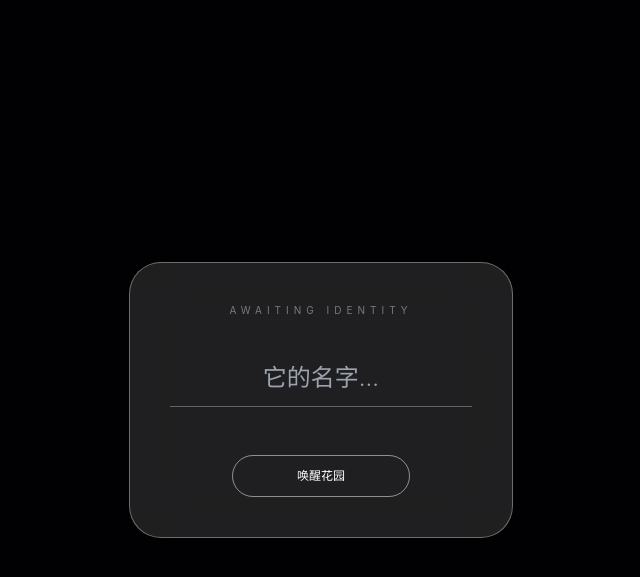
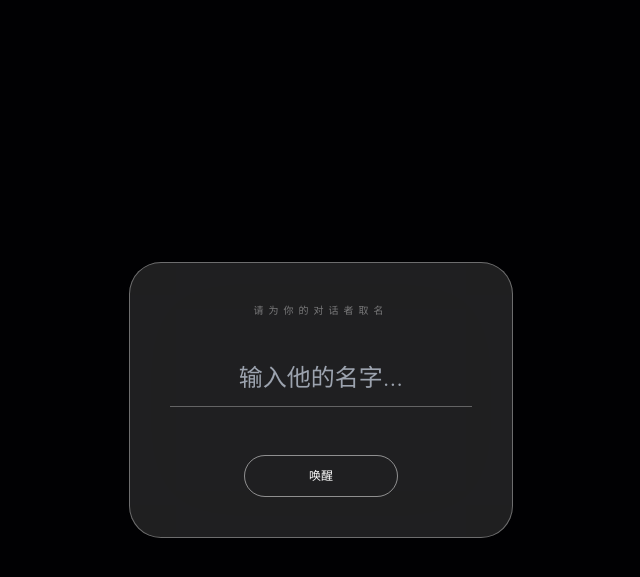
Before and after one commit to jenny0208/Phantom-Garden, a FastAPI app: page / in a window 1280 px wide. Shown: the top 577 px of the page, without its empty margins (319-959 px from the left). Run offline with FastAPI, Linux system fonts and the light colour scheme; some libraries are stand-ins or nearby versions.

Commit message:
Update index.html

```diff
--- a/templates/index.html
+++ b/templates/index.html
@@ -44,14 +44,14 @@
     <audio id="bg-music" loop><source src="/templates/Moonloops.MP3" type="audio/mpeg"></audio>
 
     <div class="fixed top-8 left-8 z-[120]">
-        <div class="tool-btn" onclick="if(confirm('清空所有记忆？')){localStorage.clear();location.reload();}">重置花园</div>
+        <div class="tool-btn" onclick="if(confirm('清空所有记忆？')){localStorage.clear();location.reload();}">重置</div>
     </div>
 
     <div id="setup-overlay" class="fixed inset-0 z-[150] bg-[#010103] flex items-center justify-center">
         <div class="glass-panel text-center w-96">
-            <h2 class="text-[10px] tracking-[0.5em] mb-8 opacity-40 uppercase">Awaiting Identity</h2>
-            <input type="text" id="ai-name-input" class="bg-transparent border-b border-white/30 w-full text-center py-3 outline-none mb-12 text-2xl font-light" placeholder="它的名字...">
-            <button onclick="startGarden()" class="border border-white/50 px-16 py-3 rounded-full text-xs hover:bg-white/10 transition">唤醒花园</button>
+            <h2 class="text-[10px] tracking-[0.5em] mb-8 opacity-40 uppercase">请为你的对话者取名</h2>
+            <input type="text" id="ai-name-input" class="bg-transparent border-b border-white/30 w-full text-center py-3 outline-none mb-12 text-2xl font-light" placeholder="输入他的名字...">
+            <button onclick="startGarden()" class="border border-white/50 px-16 py-3 rounded-full text-xs hover:bg-white/10 transition">唤醒</button>
         </div>
     </div>
 
@@ -67,13 +67,13 @@
         <div class="glass-panel w-[640px]">
             <div id="chat-box" class="h-[380px] overflow-y-auto mb-6 pr-2 space-y-6"></div>
             <div class="flex items-center border-t border-white/10 pt-6 mb-8">
-                <input type="text" id="msg-in" class="bg-transparent flex-1 outline-none text-lg" placeholder="在此输入记忆碎片...">
+                <input type="text" id="msg-in" class="bg-transparent flex-1 outline-none text-lg" placeholder="描述图片或者说点什么……">
                 <button onclick="sendMsg()" class="btn-send ml-4">
                     <svg width="28" height="28" viewBox="0 0 24 24" fill="none" stroke="currentColor" stroke-width="2"><path d="M22 2L11 13M22 2l-7 20-4-9-9-4 20-7z"/></svg>
                 </button>
             </div>
             <div class="flex justify-between items-center">
-                <button onclick="closeFocus()" class="text-xs opacity-40 hover:opacity-100 transition">返回花园</button>
+                <button onclick="closeFocus()" class="text-xs opacity-40 hover:opacity-100 transition">返回</button>
                 <button id="save-btn" onclick="archive()" class="bg-blue-600/30 border border-blue-500/50 text-blue-200 px-10 py-3 rounded-full text-xs hover:bg-blue-600/50 transition">封存这段记忆</button>
             </div>
         </div>
@@ -85,7 +85,7 @@
 
     <div class="fixed bottom-12 w-full flex justify-center z-50">
         <label id="up-btn" class="hidden cursor-pointer bg-white/5 border border-white/20 px-16 py-5 rounded-full text-xs tracking-widest hover:bg-white/10 transition">
-            开启新记忆切片 <input type="file" id="file-in" class="hidden" accept="image/*">
+            开启新的记忆切片 <input type="file" id="file-in" class="hidden" accept="image/*">
         </label>
     </div>
 
```
